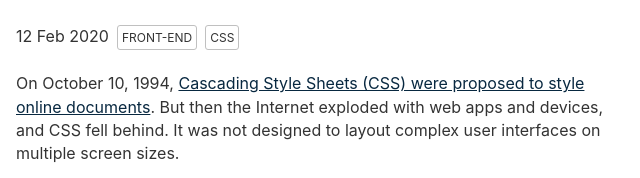
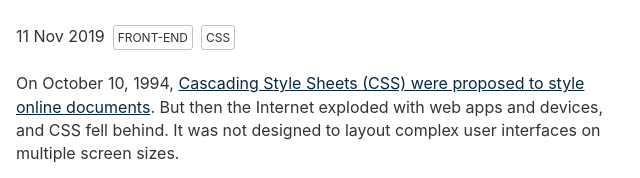
Before and after one commit to MauricioRobayo/eleventy-blog, an Eleventy site: page posts/css-grid-is-a-grid-framework.md in a window 1280 px wide. Shown: the part 276-454 px from the top of the page, 0-640 px from the left. Built offline with nearby package versions, Linux system fonts and the light colour scheme; Eleventy itself is replaced by a stand-in of ours; files that its build step writes are made by us from their sources.

Commit message:
fix: update post date
Signed-off-by: Mauricio Robayo <rfmajo@gmail.com>

```diff
--- a/posts/css-grid-is-a-grid-framework.md
+++ b/posts/css-grid-is-a-grid-framework.md
@@ -1,6 +1,6 @@
 ---
 title: CSS Grid IS a grid framework
-date: 2020-02-12
+date: 2019-11-11
 tags:
   - front-end
   - CSS
```
